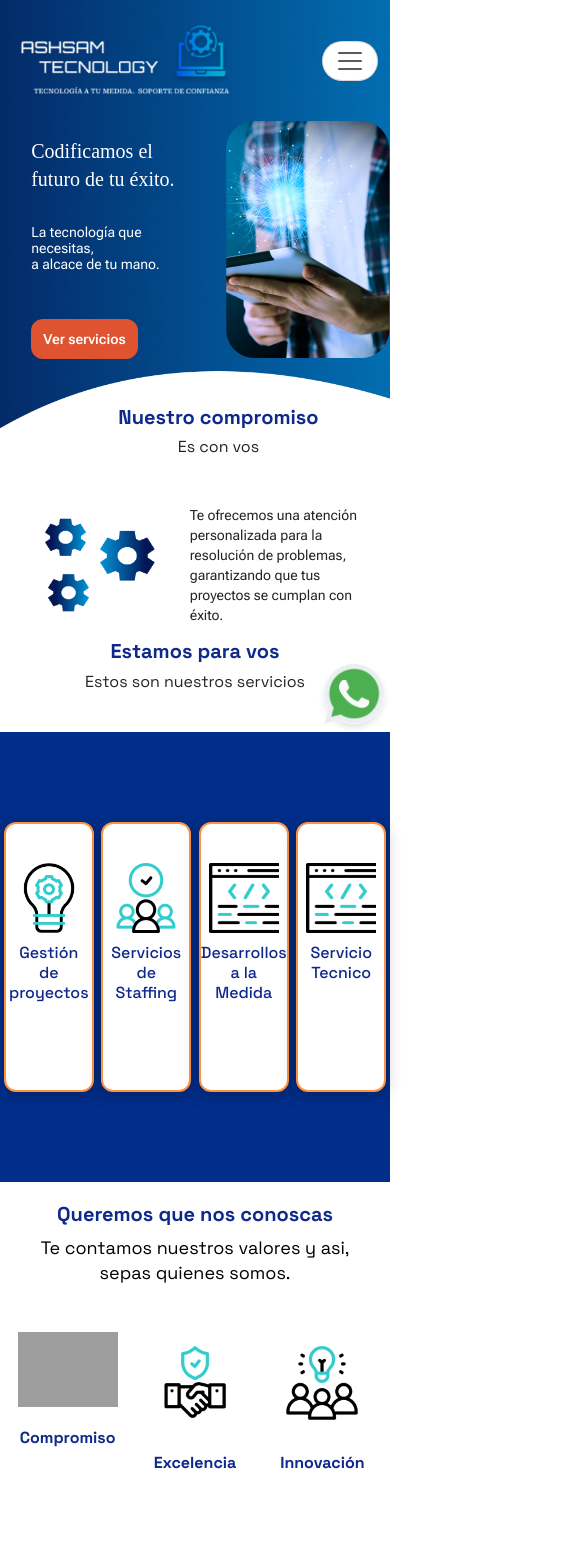
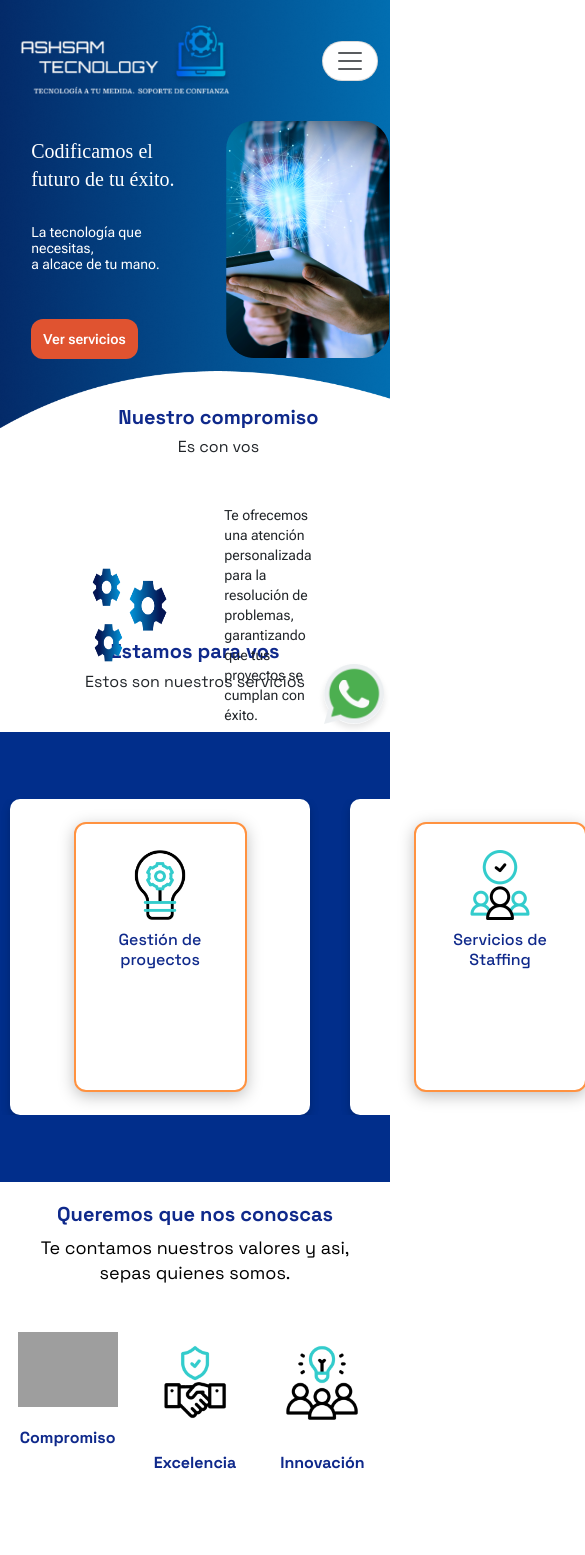
Before and after one commit to javiergp23/ashtech, a React (Vite) app: page / in a window 390 px wide. Shown: the top 1555 px of the page, 585 px wide, since content can reach past the window. Built offline with nearby package versions, Linux system fonts and the light colour scheme; grey boxes are pictures that could not be loaded; a web font is replaced by a local one.

Commit message:
carousel service

```diff
--- a/src/App.css
+++ b/src/App.css
@@ -2,4 +2,5 @@ body{
     margin: 0%;
     padding: 0%;
     box-sizing: border-box;
+    overflow-x: hidden;
 }
--- a/src/App.jsx
+++ b/src/App.jsx
@@ -7,6 +7,7 @@ import Testimonials from './layouts/Testimonials.jsx'
 import Contact from './layouts/Contact.jsx'
 import Footer from './layouts/Footer.jsx'
 import Whatsapp from './components/Whatsapp.jsx'
+
 
 function App() {
   return (
@@ -19,6 +20,7 @@ function App() {
       <Contact/>
       <Footer/>
       <Whatsapp/>
+      {/* <Carousel/> */}
     </>
   )
 }
--- a/src/components/Card.jsx
+++ b/src/components/Card.jsx
@@ -43,10 +43,6 @@ export default function Card({id, title, img, paragraph, imgModal, titleModal, p
                         Consultar
                     </button>
                 </div>
-                {/* <div className="modal-footer">
-                    <button type="button" className="btn btn-secondary" data-bs-dismiss="modal">Close</button>
-                    <button type="button" className="btn btn-primary">Understood</button>
-                </div> */}
                 </div>
             </div>
             </div>
--- a/src/components/CardTestimonios.jsx
+++ b/src/components/CardTestimonios.jsx
@@ -1,6 +1,5 @@
+import { useRef } from 'react';
 import './cardTestimonios.css'
-import { Carousel } from "react-responsive-carousel";
-import "react-responsive-carousel/lib/styles/carousel.min.css"; // Importa los estilos del carrusel
 
 const testimonials = [
     {
@@ -27,40 +26,46 @@ const testimonials = [
   ];
 
 export default function CardTestimonios(){
+    const carouselRef = useRef(null);
+
+    const handleScroll = (direction) => {
+      const container = carouselRef.current;
+      const scrollAmount = container.offsetWidth; // Desplazar una pantalla completa
+      if (direction === "left") {
+        container.scrollBy({ left: -scrollAmount, behavior: "smooth" });
+      } else {
+        container.scrollBy({ left: scrollAmount, behavior: "smooth" });
+      }
+    };
+
     return(
         <>
-            <div className="container-carousel" >
-                <Carousel className="carouselContainer" showArrows={false} infiniteLoop={true} showThumbs={false} showIndicators={false}
-                showStatus={false}>
-                {testimonials.map((testimonial) => (
-                    <div className="card-content"
-                    key={testimonial.id}
-                    style={{ padding: "20px", textAlign: "center", position: "relative", overflow: "visible",}}
-                    >
-                    <img className="carousel-img"
+            <div className="carousel-container">
+                <button
+                    className="carousel-button left"
+                    onClick={() => handleScroll("left")}
+                >
+                    &#8592; {/* Flecha izquierda */}
+                </button>
+                <div className="carousel" ref={carouselRef}>
+                    {testimonials.map((testimonial) => (
+                    <div className="carousel-item" key={testimonial.id}>
+                        <img
+                        className="carousel-img"
                         src={testimonial.image}
                         alt={testimonial.name}
-                        style={{
-                        borderRadius: "50%",
-                        width: "100px",
-                        height: "100px",
-                        objectFit: "cover",
-                        position: "absolute",
-                        top: "-80px",
-                        left: "50%",
-                        transform: "translateX(-50%)",
-                        border: "4px solid white",
-                        }}
-                    />
-                    <p style={{ margin: "10px 0", fontStyle: "italic", color: "white" }}>
-                        {testimonial.description}
-                    </p>
-                    <h3 style={{ margin: "0", fontWeight: "bold", color: "#FF9240"}}>
-                        {testimonial.name}
-                    </h3>
+                        />
+                        <p className="testimonial-description">{testimonial.description}</p>
+                        <h3 className="testimonial-name">{testimonial.name}</h3>
                     </div>
-                ))}
-                </Carousel>
+                    ))}
+                </div>
+                <button
+                    className="carousel-button right"
+                    onClick={() => handleScroll("right")}
+                >
+                    &#8594; {/* Flecha derecha */}
+                </button>
             </div>
         </>
     )
--- /dev/null
+++ b/src/components/Carousel.jsx
@@ -0,0 +1,75 @@
+import { useRef } from 'react'
+import './carousel.css'
+import Card from './Card';
+
+
+export default function Carousel() {
+    const carouselRef = useRef(null);
+
+const handleScroll = (direction) => {
+    const container = carouselRef.current;
+    const scrollAmount = container.offsetWidth; // Desplazar una pantalla completa
+    if (direction === "left") {
+        container.scrollBy({ left: -scrollAmount, behavior: "smooth" });
+    } else {
+        container.scrollBy({ left: scrollAmount, behavior: "smooth" });
+    }
+};
+    return(
+        <>
+            <div className="carousel-container-service">
+                <button className="carousel-button left" onClick={() => handleScroll("left")}>
+                    &#8592; {/* Flecha izquierda */}
+                </button>
+                <div className="carousel-div-service" ref={carouselRef}>
+                    <div className="carousel-item">
+                        <Card
+                            id="1"
+                            title="Gestión de proyectos"
+                            img="/src/assets/gestion.png"
+                            paragraph="Proyectos de principio a fin, con total transparencia y resultados garantizados."
+                            imgModal="/src/assets/first.gif"
+                            titleModal="Gestión de Proyectos"
+                            paragraphModal="Converti tus ideas en realidad, desde la planificación, hasta la entrega final, nuestro equipo se asegura de que cada fase esté alineada con sus objetivos, maximizando recursos y minimizando riesgos. Nos especializamos en liderar proyectos tecnológicos con precisión, asegurando cumplimiento de plazos, presupuestos y la calidad que su negocio necesita para crecer."/>
+                    </div>
+                    <div className="carousel-item">
+                        <Card
+                            id="2"
+                            title="Servicios de Staffing"
+                            img="/src/assets/candidato.png"
+                            paragraph="El éxito de tu equipo asegurado."
+                            imgModal="/src/assets/second.gif"
+                            titleModal="Servicio de Staffing"
+                            paragraphModal="Encuentre el talento tecnológico perfecto para su equipo. Con nuestro servicio de staffing especializado, conectamos su empresa con profesionales altamente calificados en el ñarea de IT, adaptados a sus necesidades. Ya sea que necesite personal temporal, a largo plazo o para proyectos específicos, nosotros le proveemos de los mejores expertos, listos para impulsar sus metas empresariales."
+                        />
+                    </div>
+                    <div className="carousel-item">
+                        <Card
+                            id="3"
+                            title="Desarrollos a la Medida "
+                            img="/src/assets/codificacion.png"
+                            paragraph="Transforma tu visión en una solución tecnológica."
+                            imgModal="/src/assets/thrid.gif"
+                            titleModal="Desarrollo a la Medida"
+                            paragraphModal="Cada negocio es único, y sus soluciones tecnológicas también deberían serlo. Creamos desarrollos de software a la medida que responden directamente a sus desafíos específicos, integrando perfectamente nuestros sistemas a sus operaciones. Desde plataformas personalizadas hasta aplicaciones móviles y web, desarrollamos con innovación y precisión para garantizar el máximo rendimiento y escalabilidad."
+                        />
+                    </div>
+                    <div className="carousel-item">
+                        <Card
+                            id="4"
+                            title="Servicio Tecnico "
+                            img="/src/assets/codificacion.png"
+                            paragraph="Transforma tu visión en una solución tecnológica."
+                            imgModal="/src/assets/thrid.gif"
+                            titleModal="Servicio Tecnico"
+                            paragraphModal="texto descriptivo"
+                        />
+                    </div>
+                </div>
+                <button className="carousel-button right" onClick={() => handleScroll("right")}>
+                    &#8594; {/* Flecha derecha */}
+                </button>
+            </div>
+        </>
+    )
+}
--- a/src/components/card.css
+++ b/src/components/card.css
@@ -169,7 +169,6 @@
         margin-bottom: 30px;
         margin-right: 6%;
     }
-
 }
 
 /* Teléfonos grandes (481px - 767px) */
--- a/src/components/cardTestimonios.css
+++ b/src/components/cardTestimonios.css
@@ -1,22 +1,67 @@
  /* CAROUSEL */
- .container-carousel{
-    max-width: 600px;
-    margin: 0 auto;
-    border-radius: 10px;
-    border: 2px solid white;
+ .carousel-container {
+  position: relative;
+  width: 100%;
+  max-width: 800px;
+  margin: auto;
+  overflow: hidden;
 }
 
-.carousel-img{
- position: absolute;
-  top: -50px; /* Ajusta esta distancia para que la imagen sobresalga */
-  left: 50%;
-  transform: translateX(-50%);
-  width: 100px;
-  height: 100px;
+.carousel {
+  display: flex;
+  gap: 20px;
+  overflow-x: auto;
+  scroll-behavior: smooth;
+  scroll-snap-type: x mandatory;
+}
+
+.carousel-item {
+  flex: 0 0 auto;
+  width: 300px;
+  background-color: #fff;
+  border-radius: 10px;
+  padding: 20px;
+  text-align: center;
+  box-shadow: 0 4px 10px rgba(0, 0, 0, 0.2);
+  scroll-snap-align: start;
+}
+
+.carousel-img {
   border-radius: 50%;
-  border: 5px solid white;
+  width: 80px;
+  height: 80px;
   object-fit: cover;
-  z-index: 2;
+  margin-bottom: 10px;
+}
+
+.carousel-button {
+  position: absolute;
+  top: 50%;
+  transform: translateY(-50%);
+  background-color: #ff9240;
+  border: none;
+  color: white;
+  font-size: 24px;
+  width: 40px;
+  height: 40px;
+  border-radius: 50%;
+  cursor: pointer;
+  display: flex;
+  justify-content: center;
+  align-items: center;
+  z-index: 10;
+}
+
+.carousel-button.left {
+  left: 10px;
+}
+
+.carousel-button.right {
+  right: 10px;
+}
+
+.carousel-button:hover {
+  background-color: #d97632;
 }
 
 @media (min-width: 321px) and (max-width: 480px) {
@@ -36,6 +81,71 @@
 
   .card_paragraph{
     display: none;
+  }
+
+  .carousel-container {
+    position: relative;
+    width: 100%;
+    max-width: 800px;
+    margin: auto;
+    overflow: hidden;
+  }
+
+  .carousel {
+    display: flex;
+    gap: 20px;
+    overflow-x: auto;
+    scroll-behavior: smooth;
+    scroll-snap-type: x mandatory;
+  }
+
+  .carousel-item {
+    flex: 0 0 auto;
+    width: 300px;
+    background-color: #fff;
+    border-radius: 10px;
+    padding: 20px;
+    text-align: center;
+    box-shadow: 0 4px 10px rgba(0, 0, 0, 0.2);
+    scroll-snap-align: start;
+  }
+
+  .carousel-img {
+    border-radius: 50%;
+    width: 80px;
+    height: 80px;
+    object-fit: cover;
+    margin-bottom: 10px;
+  }
+
+  .carousel-button {
+    position: absolute;
+    top: 50%;
+    transform: translateY(-50%);
+    background-color: #ff9240;
+    border: none;
+    color: white;
+    font-size: 24px;
+    width: 40px;
+    height: 40px;
+    border-radius: 50%;
+    cursor: pointer;
+    display: flex;
+    justify-content: center;
+    align-items: center;
+    z-index: 10;
+  }
+
+  .carousel-button.left {
+    left: 10px;
+  }
+
+  .carousel-button.right {
+    right: 10px;
+  }
+
+  .carousel-button:hover {
+    background-color: #d97632;
   }
 }
 
--- /dev/null
+++ b/src/components/carousel.css
@@ -0,0 +1,64 @@
+.carousel-container {
+    position: relative;
+    width: 100%;
+    max-width: 800px;
+    margin: auto;
+    overflow: hidden;
+}
+
+.carousel-div-service {
+    display: flex;
+    gap: 20px;
+    overflow-x: auto;
+    scroll-behavior: smooth;
+    scroll-snap-type: x mandatory;
+}
+
+.carousel::-webkit-scrollbar {
+    display: none; /* Oculta la barra de desplazamiento en Chrome y Safari */
+}
+
+.carousel-item {
+
+    margin: 0 10px;
+    display: flex;
+    align-items: center;
+    justify-content: center;
+    font-size: 24px;
+}
+
+.carousel-button.left {
+    display: none;
+}
+
+.carousel-button.right {
+    display: none;
+}
+
+
+@media (min-width: 321px) and (max-width: 480px) {
+
+}
+
+/* Teléfonos grandes (481px - 767px) */
+@media (min-width: 481px) and (max-width: 767px) {
+  /* Estilos para teléfonos grandes o phablets */
+
+}
+
+/* Tablets en orientación vertical (768px - 1024px) */
+@media (min-width: 768px) and (max-width: 1024px) {
+  /* Estilos para tablets en orientación vertical */
+}
+
+/* Tablets en orientación horizontal (1025px - 1280px) */
+@media (min-width: 1025px) and (max-width: 1280px) {
+  /* Estilos para tablets en orientación horizontal o laptops pequeñas */
+
+}
+
+/* Pantallas de escritorio pequeñas (1281px - 1440px) */
+@media (min-width: 1281px) and (max-width: 1440px) {
+  /* Estilos para pantallas de escritorio pequeñas */
+
+}
--- a/src/layouts/Services.jsx
+++ b/src/layouts/Services.jsx
@@ -1,5 +1,5 @@
 import './services.css';
-import Card from '../components/Card';
+import Carousel from '../components/Carousel';
 
 export default function Services() {
     return(
@@ -13,7 +13,9 @@ export default function Services() {
                 </p>
             </div>
             <div className="services-cards">
-                <Card
+                <Carousel/>
+
+                {/* <Card
                     id="1"
                     title="Gestión de proyectos"
                     img="/src/assets/gestion.png"
@@ -48,7 +50,7 @@ export default function Services() {
                     imgModal="/src/assets/thrid.gif"
                     titleModal="Servicio Tecnico"
                     paragraphModal="texto descriptivo"
-                />
+                /> */}
             </div>
         </>
     )
--- a/src/layouts/Testimonials.jsx
+++ b/src/layouts/Testimonials.jsx
@@ -13,8 +13,8 @@ export default function Testimonials(){
                 <div>
                     <CardTestimonios/>
                 </div>
-                <img className='img-background img-background_1' src="/src/assets/engranaje1.png" alt="engranaje-1" />
-                <img className='img-background img-background_2' src="/src/assets/engranaje2.png" alt="engranaje-2" />
+                {/* <img className='img-background img-background_1' src="/src/assets/engranaje1.png" alt="engranaje-1" />
+                <img className='img-background img-background_2' src="/src/assets/engranaje2.png" alt="engranaje-2" /> */}
             </div>
         </>
     )
```
